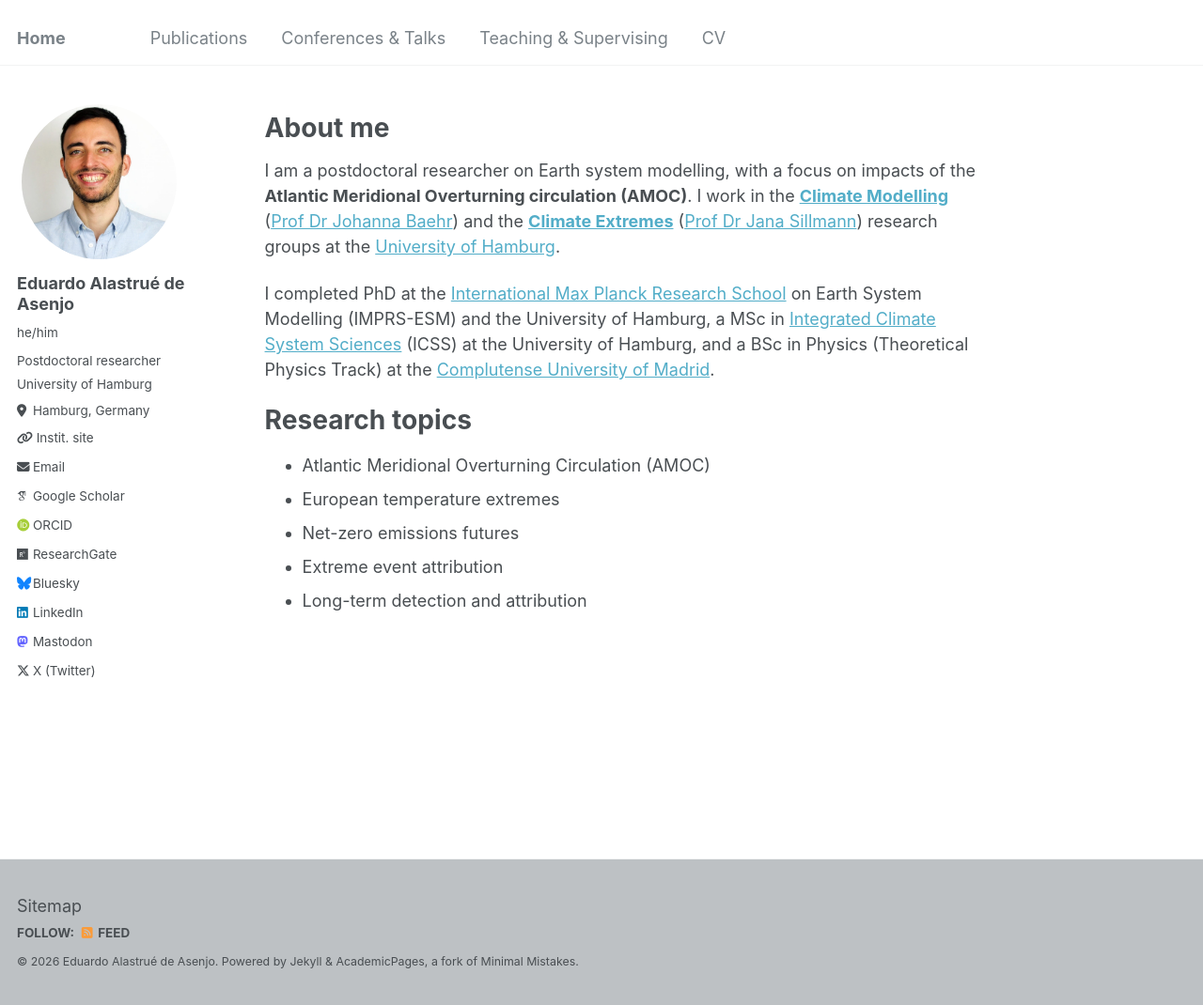
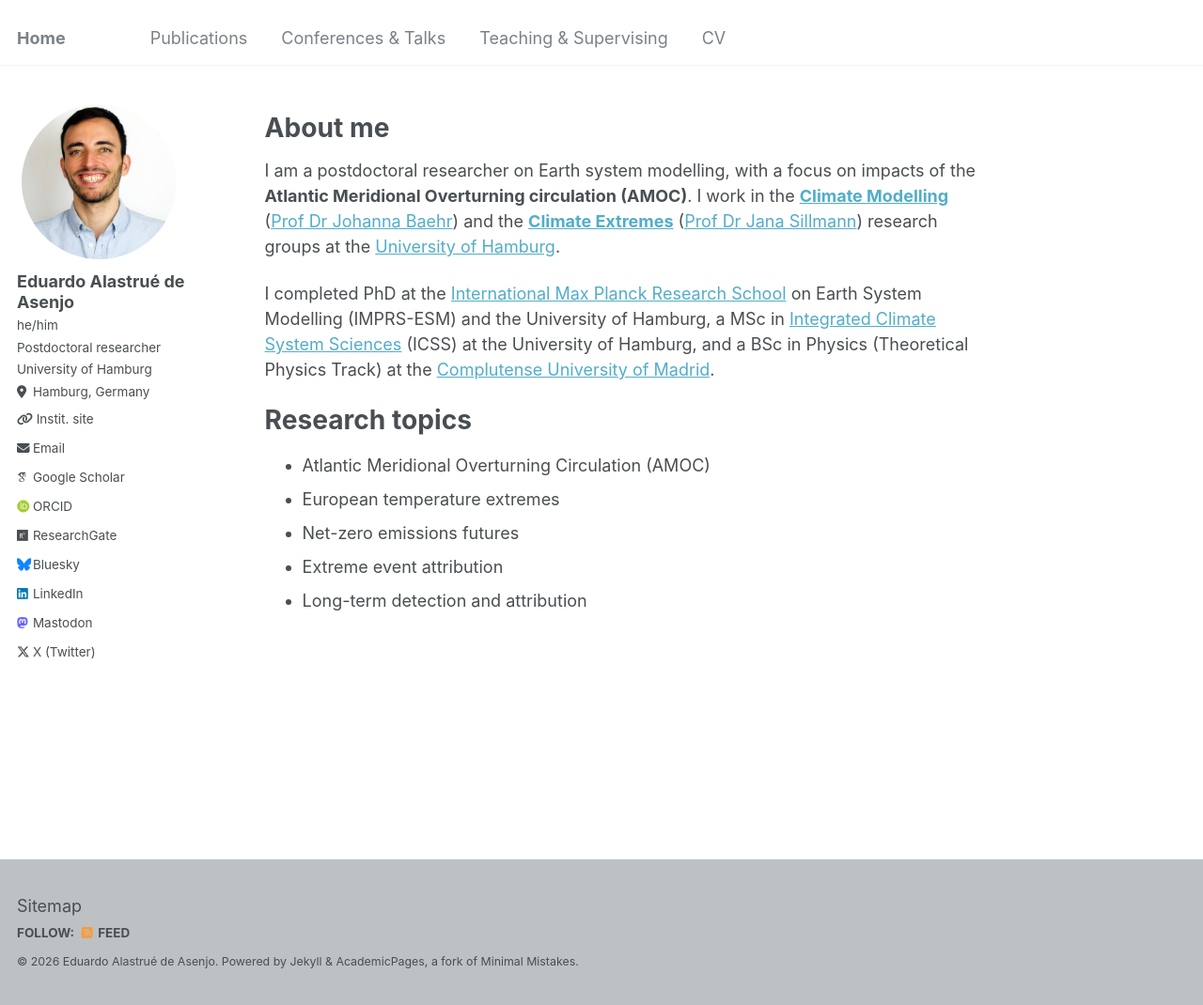
Before and after one commit to edualas/edualas.github.io, a Jekyll site: the page built from _pages/about.md, in a window 1280 px wide and 1070 px high. Shown: the whole window at 94% size. Built offline with Jekyll 4.4.1, drawn with Linux system fonts in a browser that asks for light colours; some web fonts are replaced.

Commit message:
Tighten sidebar author spacing further

```diff
--- a/_sass/_sidebar.scss
+++ b/_sass/_sidebar.scss
@@ -123,8 +123,8 @@
   margin: 0;
 
   @include breakpoint($large) {
-    margin-top: 10px;
-    margin-bottom: 10px;
+    margin-top: 8px;
+    margin-bottom: 4px;
   }
 }
 .sidebar .author__name {
@@ -143,8 +143,8 @@
   margin: 0;
 
   @include breakpoint($large) {
-    margin-top: 10px;
-    margin-bottom: 10px;
+    margin-top: 4px;
+    margin-bottom: 4px;
   }
 }
 
@@ -152,8 +152,8 @@
   margin: 0;
 
   @include breakpoint($large) {
-    margin-top: 10px;
-    margin-bottom: 8px;
+    margin-top: 4px;
+    margin-bottom: 2px;
   }
 }
 
@@ -161,8 +161,8 @@
   margin: 0;
 
   @include breakpoint($large) {
-    margin-top: -4px;
-    margin-bottom: 8px;
+    margin-top: 0;
+    margin-bottom: 4px;
   }
 }
 
```
